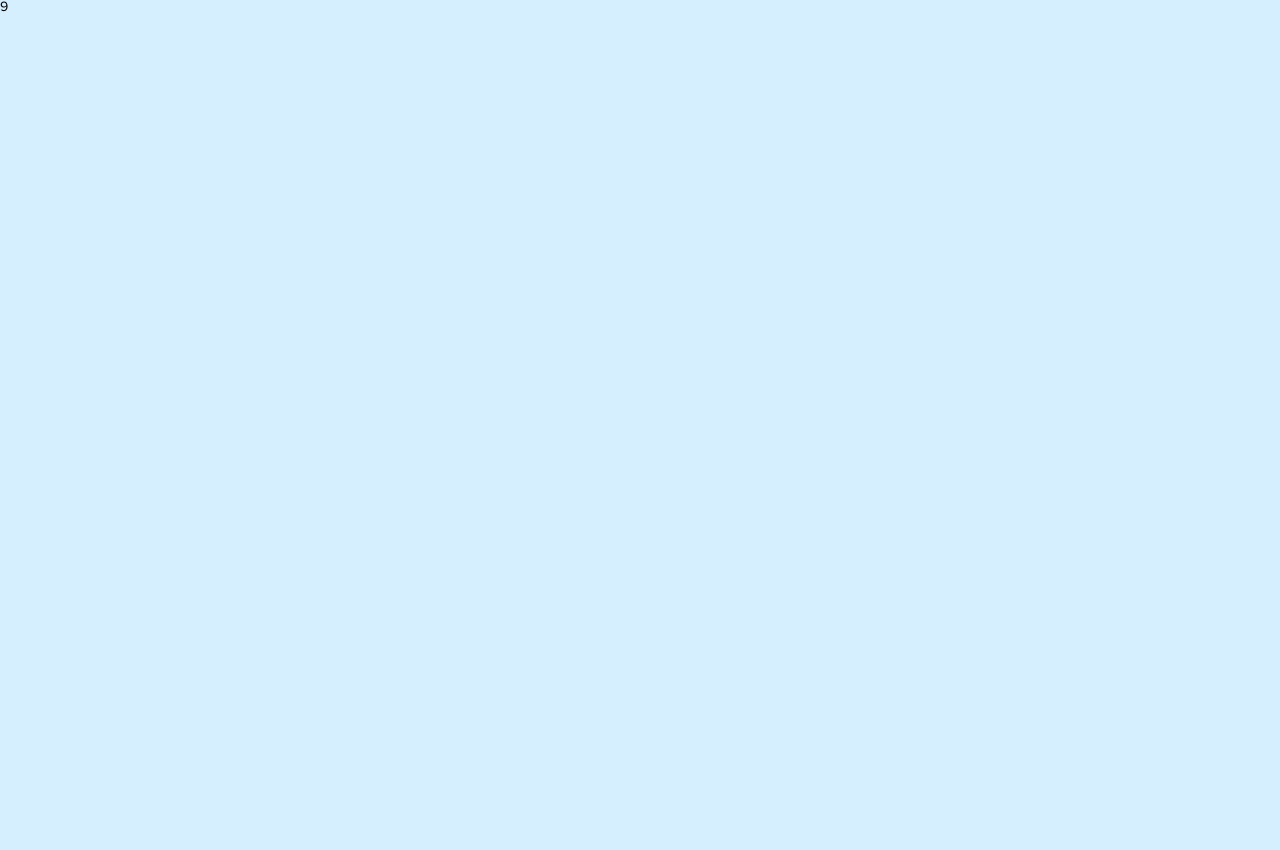
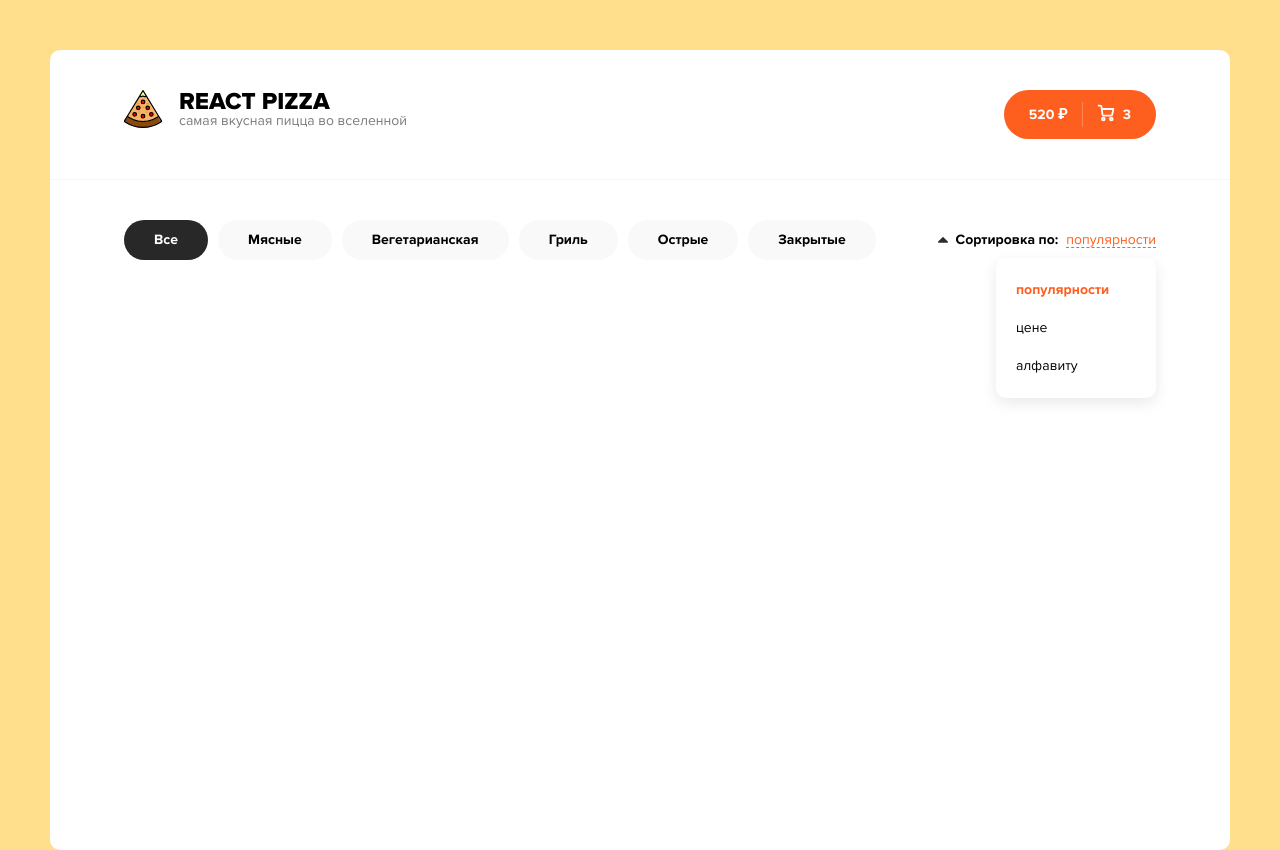
Before and after one commit to Bobogok/layout-react-pizza, a website: page public/index.html in a window 1280 px wide. Before the commit the page ends 814 px from the top, so only its background shows below. Drawn offline with Linux system fonts and the light colour scheme; files that its build step writes are made by us from their sources; files whose address does not match are found by name.

Commit message:
add linters, add components in styles

```diff
--- a/public/index.html
+++ b/public/index.html
@@ -1,15 +1,105 @@
 <!DOCTYPE html>
 <html lang="en">
   <head>
-  <meta charset="UTF-8">
-  <meta http-equiv="X-UA-Compatible" content="IE=edge">
-  <meta name="viewport" content="width=device-width, initial-scale=1.0">
-  <link rel="stylesheet" href="./css/style.min.css">
+    <meta charset="UTF-8" />
+    <meta http-equiv="X-UA-Compatible" content="IE=edge" />
+    <meta name="viewport" content="width=device-width, initial-scale=1.0" />
+    <link rel="stylesheet" href="./css/style.min.css" />
     <script defer="defer" src="./js/app.min.js"></script>
     <title>React Pizza</title>
   </head>
   <body>
-  <div id="root"></div>
-  <div class="wrapper"></div>
+    <div class="wrapper">
+      <header class="header">
+        <div class="header__inner container">
+          <div class="header__logo">
+            <img width="38" height="38" class="header__logo-image" src="./img/pizza-logo.svg" alt="pizza" />
+            <div class="header__logo-textBox">
+              <h1 class="header__logo-title">REACT PIZZA</h1>
+              <p class="header__logo-text">самая вкусная пицца во вселенной</p>
+            </div>
+          </div>
+          <div class="header__cart">
+            <div class="button button--cart">
+              <span class="button__price">520 ₽</span>
+              <div class="button__delimiter"></div>
+              <svg
+                class="button__icon"
+                width="18"
+                height="18"
+                viewBox="0 0 18 18"
+                fill="none"
+                xmlns="http://www.w3.org/2000/svg"
+              >
+                <path
+                  d="M6.33333 16.3333C7.06971 16.3333 7.66667 15.7364 7.66667 15C7.66667 14.2636 7.06971 13.6667 6.33333 13.6667C5.59695 13.6667 5 14.2636 5 15C5 15.7364 5.59695 16.3333 6.33333 16.3333Z"
+                  stroke="white"
+                  stroke-width="1.8"
+                  stroke-linecap="round"
+                  stroke-linejoin="round"
+                />
+                <path
+                  d="M14.3333 16.3333C15.0697 16.3333 15.6667 15.7364 15.6667 15C15.6667 14.2636 15.0697 13.6667 14.3333 13.6667C13.597 13.6667 13 14.2636 13 15C13 15.7364 13.597 16.3333 14.3333 16.3333Z"
+                  stroke="white"
+                  stroke-width="1.8"
+                  stroke-linecap="round"
+                  stroke-linejoin="round"
+                />
+                <path
+                  d="M4.78002 4.99999H16.3334L15.2134 10.5933C15.1524 10.9003 14.9854 11.176 14.7417 11.3722C14.4979 11.5684 14.1929 11.6727 13.88 11.6667H6.83335C6.50781 11.6694 6.1925 11.553 5.94689 11.3393C5.70128 11.1256 5.54233 10.8295 5.50002 10.5067L4.48669 2.82666C4.44466 2.50615 4.28764 2.21182 4.04482 1.99844C3.80201 1.78505 3.48994 1.66715 3.16669 1.66666H1.66669"
+                  stroke="white"
+                  stroke-width="1.8"
+                  stroke-linecap="round"
+                  stroke-linejoin="round"
+                />
+              </svg>
+              <span class="button__counter">3</span>
+            </div>
+          </div>
+        </div>
+      </header>
+      <div class="content">
+        <div class="container">
+          <div class="content__top">
+            <div class="categories">
+              <ul class="categories__inner">
+                <li class="categories__item categories__item--active">Все</li>
+                <li class="categories__item">Мясные</li>
+                <li class="categories__item">Вегетарианская</li>
+                <li class="categories__item">Гриль</li>
+                <li class="categories__item">Острые</li>
+                <li class="categories__item">Закрытые</li>
+              </ul>
+            </div>
+            <div class="sort">
+              <div class="sort__inner">
+                <svg
+                  class="sort__icon"
+                  width="10"
+                  height="6"
+                  viewBox="0 0 10 6"
+                  fill="none"
+                  xmlns="http://www.w3.org/2000/svg"
+                >
+                  <path
+                    d="M10 5C10 5.16927 9.93815 5.31576 9.81445 5.43945C9.69075 5.56315 9.54427 5.625 9.375 5.625H0.625C0.455729 5.625 0.309245 5.56315 0.185547 5.43945C0.061849 5.31576 0 5.16927 0 5C0 4.83073 0.061849 4.68424 0.185547 4.56055L4.56055 0.185547C4.68424 0.061849 4.83073 0 5 0C5.16927 0 5.31576 0.061849 5.43945 0.185547L9.81445 4.56055C9.93815 4.68424 10 4.83073 10 5Z"
+                    fill="#2C2C2C"
+                  />
+                </svg>
+                <b class="sort__text">Сортировка по:</b>
+                <span class="sort__choice">популярности</span>
+              </div>
+              <div class="sort__popup">
+                <ul class="sort__items">
+                  <li class="sort__item sort__item--active">популярности</li>
+                  <li class="sort__item">цене</li>
+                  <li class="sort__item">алфавиту</li>
+                </ul>
+              </div>
+            </div>
+          </div>
+        </div>
+      </div>
+    </div>
   </body>
 </html>
--- a/public/js/app.min.js
+++ /dev/null
@@ -1 +0,0 @@
-document.querySelector("#root").innerHTML=Math.floor(10*Math.random()),console.log("тут ок");
--- a/src/styles/_fonts.scss
+++ b/src/styles/_fonts.scss
@@ -1,31 +1,39 @@
 @font-face {
-	font-family: 'Proxima Nova';
-	src: url("../fonts/ProximaNova-Black.eot");
-	src: local("../fonts/Proxima Nova Black"), local("ProximaNova-Black"), url("../fonts/ProximaNova-Black.eot?#iefix") format("embedded-opentype"), url("../fonts/ProximaNova-Black.woff") format("woff"), url("../fonts/ProximaNova-Black.ttf") format("truetype");
-	font-weight: 900;
-	font-style: normal
+  font-weight: 900;
+  font-family: 'Proxima Nova';
+  font-style: normal;
+  src: url('./fonts/ProximaNova-Black.eot');
+  src: local('./fonts/Proxima Nova Black'), local('ProximaNova-Black'),
+    url('./fonts/ProximaNova-Black.eot?#iefix') format('embedded-opentype'),
+    url('./fonts/ProximaNova-Black.woff') format('woff'), url('./fonts/ProximaNova-Black.ttf') format('truetype');
 }
 
 @font-face {
-	font-family: 'Proxima Nova';
-	src: url("../fonts/ProximaNova-Bold.eot");
-	src: local("../fonts/Proxima Nova Bold"), local("ProximaNova-Bold"), url("../fonts/ProximaNova-Bold.eot?#iefix") format("embedded-opentype"), url("../fonts/ProximaNova-Bold.woff") format("woff"), url("../fonts/ProximaNova-Bold.ttf") format("truetype");
-	font-weight: bold;
-	font-style: normal
+  font-weight: bold;
+  font-family: 'Proxima Nova';
+  font-style: normal;
+  src: url('./fonts/ProximaNova-Bold.eot');
+  src: local('./fonts/Proxima Nova Bold'), local('ProximaNova-Bold'),
+    url('./fonts/ProximaNova-Bold.eot?#iefix') format('embedded-opentype'),
+    url('./fonts/ProximaNova-Bold.woff') format('woff'), url('./fonts/ProximaNova-Bold.ttf') format('truetype');
 }
 
 @font-face {
-	font-family: 'Proxima Nova';
-	src: url("../fonts/ProximaNova-Regular.eot");
-	src: local("../fonts/Proxima Nova Regular"), local("ProximaNova-Regular"), url("../fonts/ProximaNova-Regular.eot?#iefix") format("embedded-opentype"), url("../fonts/ProximaNova-Regular.woff") format("woff"), url("../fonts/ProximaNova-Regular.ttf") format("truetype");
-	font-weight: normal;
-	font-style: normal
+  font-weight: normal;
+  font-family: 'Proxima Nova';
+  font-style: normal;
+  src: url('./fonts/ProximaNova-Regular.eot');
+  src: local('./fonts/Proxima Nova Regular'), local('ProximaNova-Regular'),
+    url('./fonts/ProximaNova-Regular.eot?#iefix') format('embedded-opentype'),
+    url('./fonts/ProximaNova-Regular.woff') format('woff'), url('./fonts/ProximaNova-Regular.ttf') format('truetype');
 }
 
 @font-face {
-	font-family: 'Proxima Nova';
-	src: url("../fonts/ProximaNova-Extrabld.eot");
-	src: local("../fonts/Proxima Nova Extrabold"), local("ProximaNova-Extrabld"), url("../fonts/ProximaNova-Extrabld.eot?#iefix") format("embedded-opentype"), url("../fonts/ProximaNova-Extrabld.woff") format("woff"), url("../fonts/ProximaNova-Extrabld.ttf") format("truetype");
-	font-weight: 800;
-	font-style: normal
+  font-weight: 800;
+  font-family: 'Proxima Nova';
+  font-style: normal;
+  src: url('./fonts/ProximaNova-Extrabld.eot');
+  src: local('./fonts/Proxima Nova Extrabold'), local('ProximaNova-Extrabld'),
+    url('./fonts/ProximaNova-Extrabld.eot?#iefix') format('embedded-opentype'),
+    url('./fonts/ProximaNova-Extrabld.woff') format('woff'), url('./fonts/ProximaNova-Extrabld.ttf') format('truetype');
 }
--- a/src/styles/_global.scss
+++ b/src/styles/_global.scss
@@ -1,12 +1,24 @@
 html,
 body {
-  font-family: 'Proxima Nova';
   height: 100%;
+  background-color: $background;
 }
 .wrapper {
   display: flex;
   flex-direction: column;
+  width: calc(100vw - 100px);
+  max-width: 1400px;
+  height: 100%;
   min-height: 100%;
+  margin: 50px auto;
+  background-color: $white;
+  border-radius: 10px;
+}
+.container {
+  width: 90%;
+  max-width: 1200px;
+  margin: 0 auto;
+  padding: 0 15px;
 }
 .main {
   flex: 1 0 auto;
@@ -14,8 +26,3 @@ body {
 .footer {
   flex: 0 0 auto;
 }
-.container {
-  max-width: 1200px;
-  margin: 0 auto;
-  padding: 0 15px;
-}
--- a/src/styles/_reset.scss
+++ b/src/styles/_reset.scss
@@ -4,6 +4,7 @@
 * {
   margin: 0;
   padding: 0;
+  font-family: 'Proxima Nova', Roboto, system-ui, Tahoma, sans-serif;
   border: 0;
 }
 *,
--- /dev/null
+++ b/src/styles/components/_all.scss
@@ -0,0 +1,4 @@
+@import 'header';
+@import 'button';
+@import 'categories';
+@import 'sort';
--- /dev/null
+++ b/src/styles/components/_button.scss
@@ -0,0 +1,54 @@
+.button {
+  display: flex;
+  padding: 12px 25px;
+  line-height: 23px;
+  border-radius: 30px;
+  cursor: pointer;
+
+  &__price {
+  }
+  &__delimiter {
+    width: 1px;
+    height: 25px;
+    margin: 0 14px;
+    background-color: $white;
+    opacity: 0.25;
+  }
+  &__icon {
+    margin-right: 8px;
+    margin-bottom: 4px;
+  }
+  &__counter {
+  }
+
+  &,
+  span {
+    color: #fff;
+  }
+
+  i,
+  span,
+  path,
+  svg {
+    transition: all $duration ease-in-out;
+  }
+
+  &:hover {
+    background-color: darken($main, 8%);
+  }
+
+  &:active {
+    background-color: darken($main, 12%);
+    transform: translateY(1px);
+  }
+
+  &--cart {
+    align-items: center;
+    background-color: $main;
+
+    span {
+      font-weight: 600;
+      line-height: 19px;
+    }
+  }
+}
--- /dev/null
+++ b/src/styles/components/_categories.scss
@@ -0,0 +1,26 @@
+.categories {
+  flex: 1 1 auto;
+  &__inner {
+    display: flex;
+  }
+  &__item {
+    margin-right: 10px;
+    padding: 13px 30px;
+    font-weight: bold;
+    background-color: $grey;
+    border-radius: 30px;
+    cursor: pointer;
+    transition: background-color 0.1s ease-in-out;
+    user-select: none;
+    &:hover {
+      background-color: darken(#f9f9f9, 2%);
+    }
+    &:active {
+      background-color: darken(#f9f9f9, 5%);
+    }
+    &--active {
+      color: $white;
+      background-color: #282828;
+    }
+  }
+}
--- /dev/null
+++ b/src/styles/components/_header.scss
@@ -0,0 +1,23 @@
+.header {
+  padding: 40px 0;
+  border-bottom: 1px solid #f6f6f6;
+  &__inner {
+    display: flex;
+  }
+  &__logo {
+    display: flex;
+    flex: 1 1 auto;
+  }
+  &__logo-image {
+    margin-right: 17px;
+  }
+  &__logo-textBox {
+  }
+  &__logo-title {
+    font-weight: 800;
+    font-size: 24px;
+  }
+  &__logo-text {
+    color: $text;
+  }
+}
--- /dev/null
+++ b/src/styles/components/_sort.scss
@@ -0,0 +1,44 @@
+.sort {
+  position: relative;
+  &__inner {
+    display: flex;
+    align-items: center;
+  }
+  &__icon {
+    margin-right: 8px;
+  }
+  &__text {
+    margin-right: 8px;
+  }
+  &__choice {
+    color: $main;
+    border-bottom: 1px dashed $main;
+    cursor: pointer;
+  }
+  &__popup {
+    position: absolute;
+    right: 0;
+    width: 160px;
+    margin-top: 10px;
+    padding: 13px 0;
+    overflow: hidden;
+    background-color: $white;
+    border-radius: 10px;
+    box-shadow: 0 5px 15px rgba(0, 0, 0, 0.09);
+  }
+  &__items {
+    overflow: hidden;
+  }
+  &__item {
+    padding: 12px 20px;
+    cursor: pointer;
+    &--active,
+    &:hover {
+      color: $main;
+      font-weight: bold;
+    }
+    &:hover {
+      background: rgba(254, 95, 30, 0.05);
+    }
+  }
+}
--- a/src/styles/index.scss
+++ b/src/styles/index.scss
@@ -4,6 +4,14 @@
 @import 'vars';
 @import 'global';
 
+@import 'components/all';
 
+.content {
+  padding: 40px 0;
+  &__top {
+    display: flex;
+    align-items: center;
+  }
+}
 
 @import 'media';
```
Also changed, not shown: gulpfile.js (+28 -34 lines), package.json (+12 -3 lines), src/styles/_media.scss (+0 -7 lines), src/styles/_vars.scss (+10 -3 lines), public/css/style.min.css, 2 other files. Lines whose indentation alone changed are shown as unchanged.
